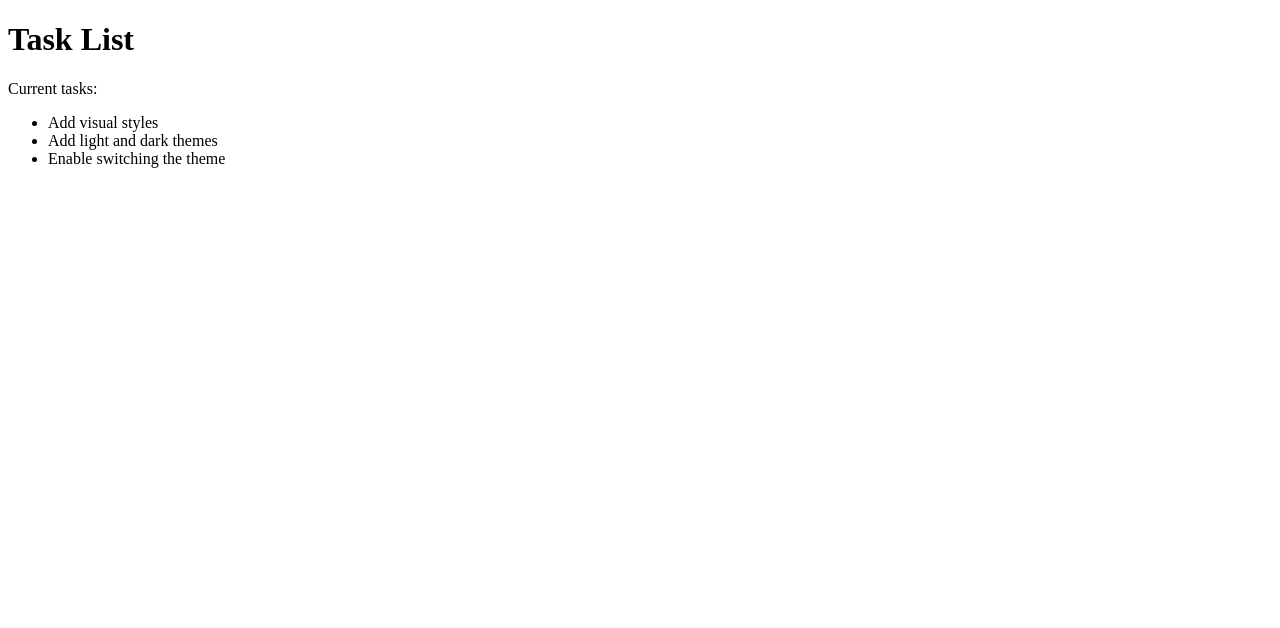
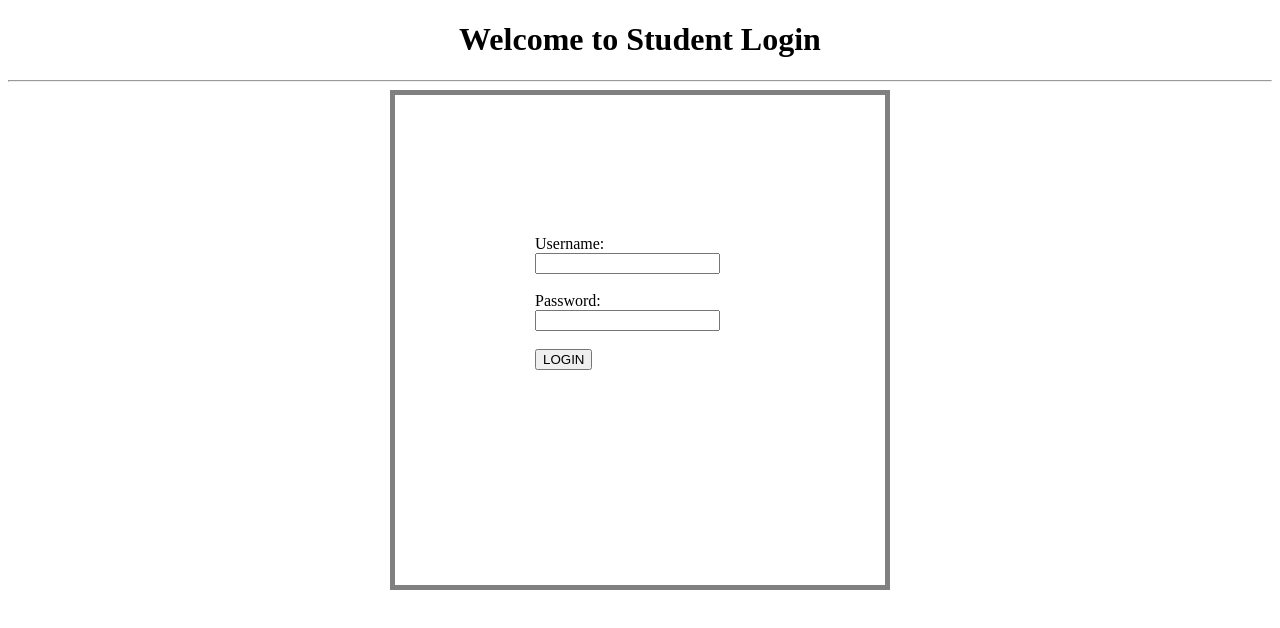
Before and after one commit to Natisha06/COMP229-M2021-WEEK1, a plain HTML site: page index.html in a window 1280 px wide. Drawn offline with Linux system fonts and the light colour scheme.

Commit message:
final commit

```diff
--- a/index.html
+++ b/index.html
@@ -2,15 +2,50 @@
 <html lang="en" dir="ltr">
   <head>
     <meta charset="utf-8">
-    <title>Simple website</title>
-    <link rel="stylesheet" href="main.css">
+    <title>Student Login</title>
   </head>
+      <style type="text/css">
+
+         div{
+           width: 500px;
+           height: 500px;
+           border: 5px solid grey;
+           margin: 0 auto;
+           padding: 140px;
+           box-sizing: border-box;
+         }
+      </style>
   <body>
-    <h1>Task List</h1>
-    <p id="msg">Current tasks:</p>
-    <ul>
-      <li class="list">Add visual styles</li>
-      <li class="list">Add light and dark themes</li>
-      <li>Enable switching the theme</li>
-    </ul>
+    <center><h1>Welcome to Student Login</h1></center>
+    <hr>
+
+    <div>
+      Username:<br>
+      <input type="text" name="text" id="username">
+      <br><br>
+
+      Password:<br>
+      <input type="password" name="text" id="password">
+      <br><br>
+
+      <button onclick="login()">LOGIN</button>
+
+    </div>
+    <script type="text/javascript">
+      function login(){
+        var uname=document.getElementById('Username').value;
+        var pass=document.getElementById('Password').value;
+
+        if(uname=='301145778' && pass=='Natisha')
+        {
+          location.assign("https://www.centennialcollege.ca/")
+        }
+        else
+        {
+          window.alert("Login Failed");
+        }
+
+      }
+
+    </script>
   </body>
```
